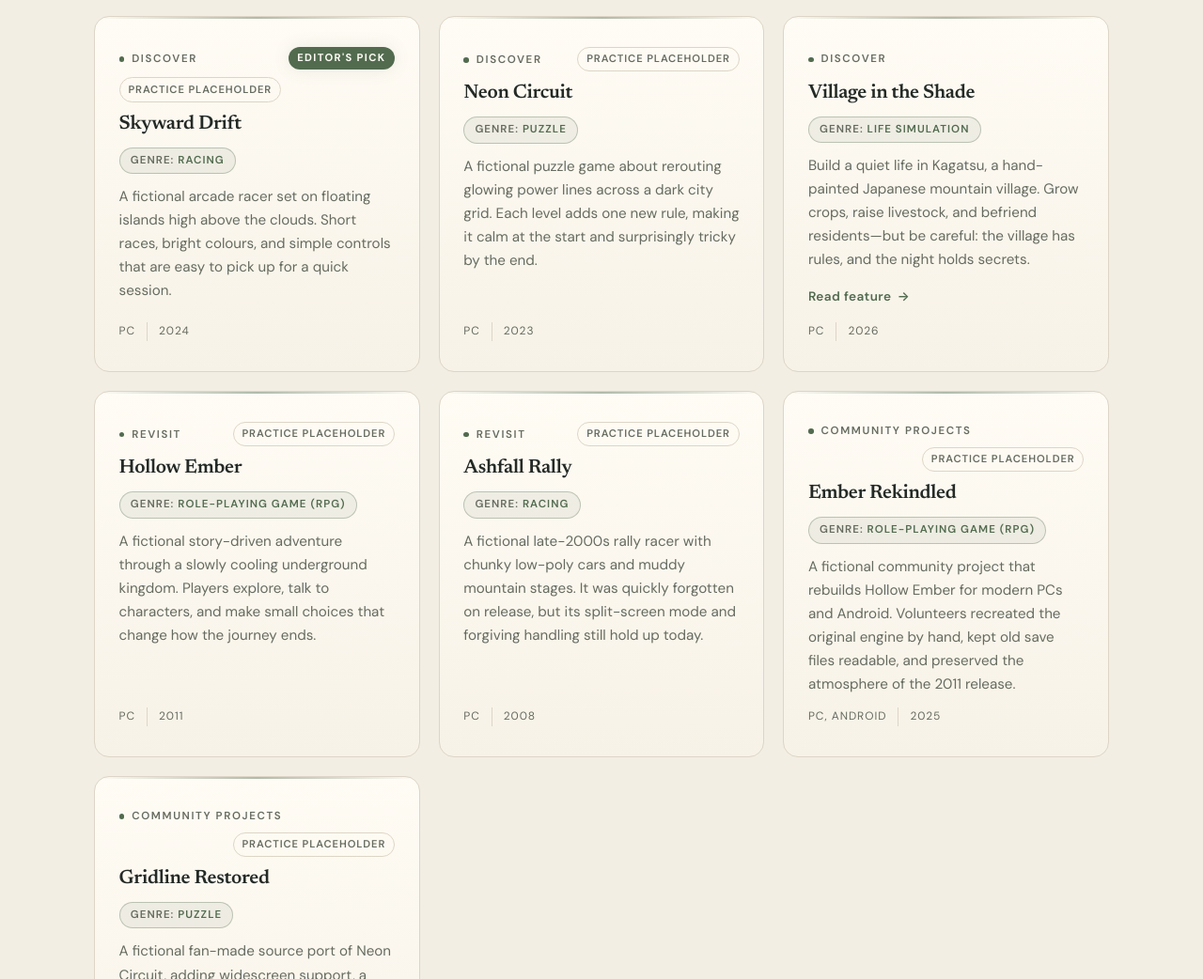
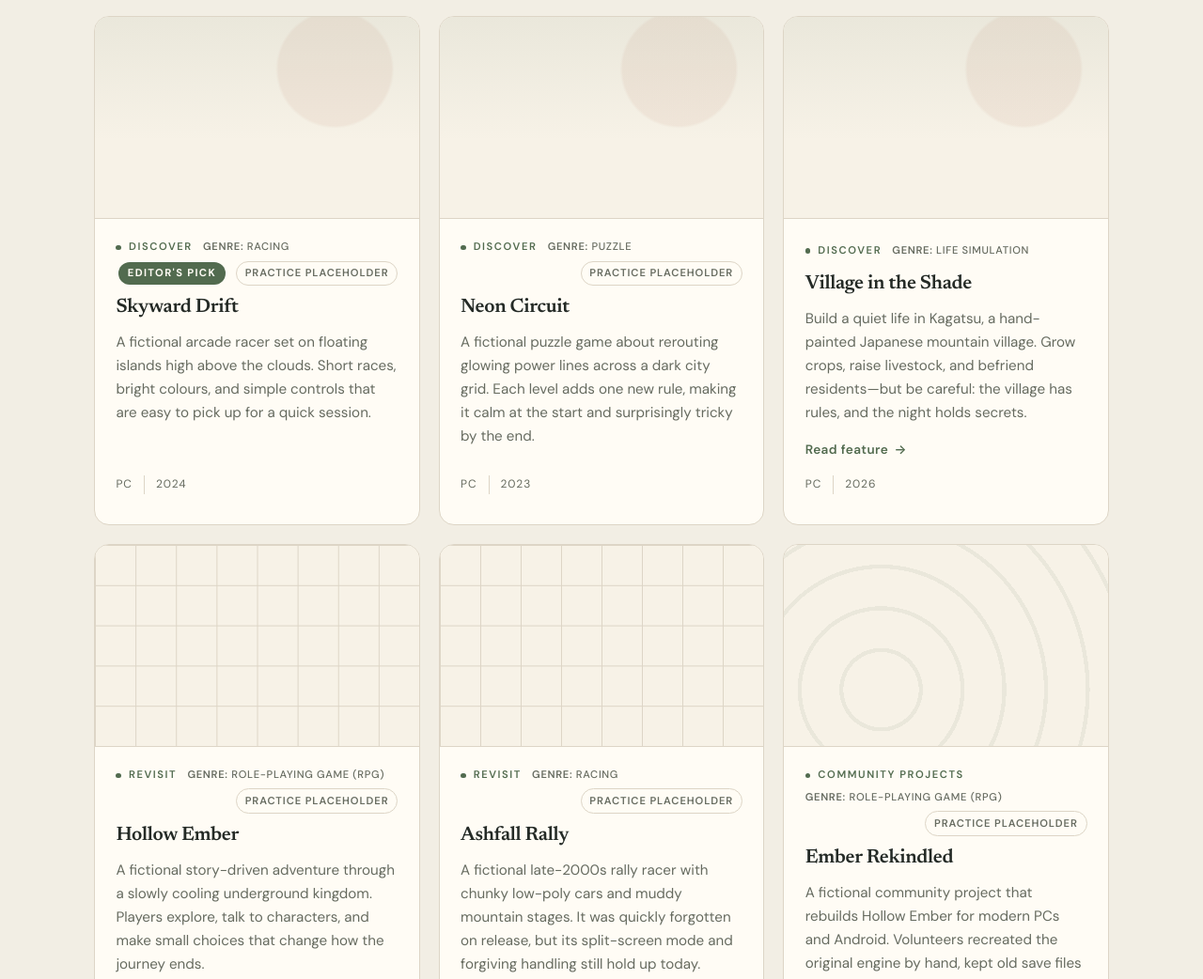
Before and after one commit to DigitalMark3t/opencode-practice, a plain HTML site: page index.html in a window 1280 px wide. Shown: the part 1730-2772 px from the top of the page at 94% size. Drawn offline with Linux system fonts and the light colour scheme.

Commit message:
Catalogue cards

```diff
--- a/index.html
+++ b/index.html
@@ -185,28 +185,39 @@
 
       </div>
 
+      <!-- Each entry is an <article>: one landscape image, then the editorial
+           text. The image blocks are intentional CSS-drawn placeholders, not
+           screenshots or generated game art. Only entries with a real
+           destination carry a link, and that single link covers the card. -->
       <article class="catalogue-card"
                data-category="discover"
                data-genre="racing"
                data-platform="PC"
                data-year="2024"
                data-search="arcade racer floating islands quick sessions">
+        <div class="card-media" aria-hidden="true"></div>
+
+        <div class="card-body">
           <div class="card-top">
             <span class="card-category">Discover</span>
+            <span class="card-genre"><strong>Genre:</strong> Racing</span>
             <span class="card-badge">EDITOR'S PICK</span>
             <span class="card-placeholder">PRACTICE PLACEHOLDER</span>
           </div>
+
           <h3>Skyward Drift</h3>
-        <p class="card-genre"><strong>Genre:</strong> Racing</p>
+
           <p class="card-description">
             A fictional arcade racer set on floating islands high above the
             clouds. Short races, bright colours, and simple controls that are
             easy to pick up for a quick session.
           </p>
+
           <ul class="card-meta">
             <li>PC</li>
             <li>2024</li>
           </ul>
+        </div>
       </article>
 
       <article class="catalogue-card"
@@ -215,21 +226,28 @@
                data-platform="PC"
                data-year="2023"
                data-search="power grid neon city logic levels">
+        <div class="card-media" aria-hidden="true"></div>
+
+        <div class="card-body">
           <div class="card-top">
             <span class="card-category">Discover</span>
+            <span class="card-genre"><strong>Genre:</strong> Puzzle</span>
             <span class="card-placeholder">PRACTICE PLACEHOLDER</span>
           </div>
+
           <h3>Neon Circuit</h3>
-        <p class="card-genre"><strong>Genre:</strong> Puzzle</p>
+
           <p class="card-description">
             A fictional puzzle game about rerouting glowing power lines across
             a dark city grid. Each level adds one new rule, making it calm at
             the start and surprisingly tricky by the end.
           </p>
+
           <ul class="card-meta">
             <li>PC</li>
             <li>2023</li>
           </ul>
+        </div>
       </article>
 
       <article class="catalogue-card"
@@ -238,25 +256,35 @@
                data-platform="PC"
                data-year="2026"
                data-search="village in the shade kagatsu nippon ichi software nis america farming simulation life simulation farming sim japanese village supernatural mystery horror night exploration crops livestock fishing hunting crafting the stakes of a peaceful life">
+        <div class="card-media" aria-hidden="true"></div>
+
+        <div class="card-body">
           <div class="card-top">
             <span class="card-category">Discover</span>
+            <span class="card-genre"><strong>Genre:</strong> Life Simulation</span>
           </div>
+
           <h3>Village in the Shade</h3>
-        <p class="card-genre"><strong>Genre:</strong> Life Simulation</p>
+
           <p class="card-description">
             Build a quiet life in Kagatsu, a hand-painted Japanese mountain
             village. Grow crops, raise livestock, and befriend residents—but be
             careful: the village has rules, and the night holds secrets.
           </p>
+
           <p class="card-action">
-          <a class="card-link" href="articles/village-in-the-shade.html">
+            <a class="card-link"
+               href="articles/village-in-the-shade.html"
+               aria-label="Read the feature: Village in the Shade">
               Read feature
             </a>
           </p>
+
           <ul class="card-meta">
             <li>PC</li>
             <li>2026</li>
           </ul>
+        </div>
       </article>
 
       <article class="catalogue-card"
@@ -265,21 +293,28 @@
                data-platform="PC"
                data-year="2011"
                data-search="underground kingdom story choices adventure">
+        <div class="card-media" aria-hidden="true"></div>
+
+        <div class="card-body">
           <div class="card-top">
             <span class="card-category">Revisit</span>
+            <span class="card-genre"><strong>Genre:</strong> Role-Playing Game (RPG)</span>
             <span class="card-placeholder">PRACTICE PLACEHOLDER</span>
           </div>
+
           <h3>Hollow Ember</h3>
-        <p class="card-genre"><strong>Genre:</strong> Role-Playing Game (RPG)</p>
+
           <p class="card-description">
             A fictional story-driven adventure through a slowly cooling
             underground kingdom. Players explore, talk to characters, and make
             small choices that change how the journey ends.
           </p>
+
           <ul class="card-meta">
             <li>PC</li>
             <li>2011</li>
           </ul>
+        </div>
       </article>
 
       <article class="catalogue-card"
@@ -288,21 +323,28 @@
                data-platform="PC"
                data-year="2008"
                data-search="rally vintage low poly split screen forgotten">
+        <div class="card-media" aria-hidden="true"></div>
+
+        <div class="card-body">
           <div class="card-top">
             <span class="card-category">Revisit</span>
+            <span class="card-genre"><strong>Genre:</strong> Racing</span>
             <span class="card-placeholder">PRACTICE PLACEHOLDER</span>
           </div>
+
           <h3>Ashfall Rally</h3>
-        <p class="card-genre"><strong>Genre:</strong> Racing</p>
+
           <p class="card-description">
             A fictional late-2000s rally racer with chunky low-poly cars and
             muddy mountain stages. It was quickly forgotten on release, but its
             split-screen mode and forgiving handling still hold up today.
           </p>
+
           <ul class="card-meta">
             <li>PC</li>
             <li>2008</li>
           </ul>
+        </div>
       </article>
 
       <article class="catalogue-card"
@@ -311,22 +353,29 @@
                data-platform="PC, Android"
                data-year="2025"
                data-search="source port recompilation preservation android engine">
+        <div class="card-media" aria-hidden="true"></div>
+
+        <div class="card-body">
           <div class="card-top">
             <span class="card-category">Community Projects</span>
+            <span class="card-genre"><strong>Genre:</strong> Role-Playing Game (RPG)</span>
             <span class="card-placeholder">PRACTICE PLACEHOLDER</span>
           </div>
+
           <h3>Ember Rekindled</h3>
-        <p class="card-genre"><strong>Genre:</strong> Role-Playing Game (RPG)</p>
+
           <p class="card-description">
             A fictional community project that rebuilds Hollow Ember for modern
             PCs and Android. Volunteers recreated the original engine by hand,
             kept old save files readable, and preserved the atmosphere of the
             2011 release.
           </p>
+
           <ul class="card-meta">
             <li>PC, Android</li>
             <li>2025</li>
           </ul>
+        </div>
       </article>
 
       <article class="catalogue-card"
@@ -335,21 +384,28 @@
                data-platform="PC"
                data-year="2024"
                data-search="decompilation source port level editor preservation archive">
+        <div class="card-media" aria-hidden="true"></div>
+
+        <div class="card-body">
           <div class="card-top">
             <span class="card-category">Community Projects</span>
+            <span class="card-genre"><strong>Genre:</strong> Puzzle</span>
             <span class="card-placeholder">PRACTICE PLACEHOLDER</span>
           </div>
+
           <h3>Gridline Restored</h3>
-        <p class="card-genre"><strong>Genre:</strong> Puzzle</p>
+
           <p class="card-description">
             A fictional fan-made source port of Neon Circuit, adding widescreen
             support, a level editor, and a browsable archive of
             community-made puzzles originally shared on the game's forums.
           </p>
+
           <ul class="card-meta">
             <li>PC</li>
             <li>2024</li>
           </ul>
+        </div>
       </article>
     </section>
 
--- a/style.css
+++ b/style.css
@@ -495,7 +495,10 @@ main {
 
 #featured {
   display: grid;
-  grid-template-columns: repeat(auto-fill, minmax(min(270px, 100%), 1fr));
+  /* auto-fill keeps any hidden cards' columns in reserve, so a single match
+     keeps its normal width. A 300px minimum gives three columns on wide
+     windows, two in between, and one on phones. */
+  grid-template-columns: repeat(auto-fill, minmax(min(300px, 100%), 1fr));
   gap: var(--space-md);
 
   padding-block: clamp(2.5rem, 6vw, 4.5rem);
@@ -668,21 +671,16 @@ main {
   display: none;
 }
 
-/* Each game card. */
+/* Each catalogue entry. The card is a flex column: one landscape image on
+   top, then the editorial text. position: relative lets the entry's single
+   link cover the whole card. */
 .catalogue-card {
   position: relative;
   display: flex;
   flex-direction: column;
-  gap: var(--space-sm);
   overflow: hidden;
 
-  padding: var(--space-lg) clamp(1.25rem, 2vw, 1.6rem);
-
-  background-image: linear-gradient(
-    180deg,
-    var(--color-surface),
-    var(--color-surface-deep)
-  );
+  background-color: var(--color-surface);
   border: 1px solid var(--color-border);
   border-radius: var(--radius-lg);
 
@@ -690,30 +688,51 @@ main {
     box-shadow 0.2s ease;
 }
 
-/* A thin accent line along the top edge of every card. */
-.catalogue-card::before {
-  content: "";
-  position: absolute;
-  inset: 0 0 auto 0;
-  height: 2px;
-  background-image: linear-gradient(
-    90deg,
-    transparent,
-    var(--color-accent),
-    transparent
-  );
-  opacity: 0.45;
-  transition: opacity 0.2s ease;
-}
-
-.catalogue-card:hover {
-  transform: translateY(-4px);
+/* Hover lifts the card; :focus-within gives the same emphasis to keyboard
+   users when the card's link has focus. */
+.catalogue-card:hover,
+.catalogue-card:focus-within {
+  transform: translateY(-3px);
   border-color: var(--color-accent-soft);
   box-shadow: var(--shadow-accent);
 }
 
-.catalogue-card:hover::before {
-  opacity: 1;
+/* Exactly one primary image per card, in landscape. These are intentional
+   CSS-drawn placeholders: no screenshots, no generated game art, and no
+   overlays or image labels. */
+.card-media {
+  aspect-ratio: 16 / 10;
+  background-color: var(--color-surface-deep);
+  border-bottom: 1px solid var(--color-border);
+  background-image:
+    radial-gradient(circle at 74% 26%, var(--color-secondary-wash) 0 20%, transparent 21%),
+    linear-gradient(180deg, var(--color-accent-wash), transparent 62%);
+}
+
+/* Revisit entries use a study grid and community entries use contour rings,
+   so the three editorial pillars stay visually distinct without labels. */
+.catalogue-card[data-category="revisit"] .card-media {
+  background-image:
+    linear-gradient(var(--color-border) 1px, transparent 1px),
+    linear-gradient(90deg, var(--color-border) 1px, transparent 1px);
+  background-size: 12.5% 20%, 12.5% 20%;
+}
+
+.catalogue-card[data-category="community"] .card-media {
+  background-image: repeating-radial-gradient(
+    circle at 30% 72%,
+    transparent 0 14%,
+    var(--color-accent-wash) 14% 15.5%
+  );
+}
+
+/* The editorial text sits in its own padded column beneath the image. */
+.card-body {
+  display: flex;
+  flex: 1;
+  flex-direction: column;
+  gap: var(--space-sm);
+  padding: var(--space-md) clamp(1.1rem, 2vw, 1.4rem) var(--space-lg);
 }
 
 .catalogue-card h3 {
@@ -725,28 +744,26 @@ main {
   margin: 0;
 }
 
-/* The top row holds the editorial category label plus, on some cards,
-   the "Editor's pick" badge and/or the "Practice placeholder" label.
-   min-height keeps the title aligned across cards even when a row wraps. */
+/* Metadata row: editorial pillar, genre, and any badge. min-height keeps the
+   row consistent when a card carries only one or two items. */
 .card-top {
   display: flex;
   flex-wrap: wrap;
   align-items: center;
-  justify-content: space-between;
-  gap: var(--space-xs);
+  gap: 0.35rem 0.7rem;
   min-height: 1.6rem;
 }
 
-/* Editorial category label, e.g. "Discover" or "Community Projects". */
+/* Editorial pillar label, e.g. "Discover" or "Community Projects". */
 .card-category {
-  color: var(--color-muted);
-  font-size: 0.72rem;
+  color: var(--color-accent);
+  font-size: 0.7rem;
   font-weight: 600;
   letter-spacing: 0.14em;
   text-transform: uppercase;
 }
 
-/* A small accent dot before each category label. */
+/* A small accent dot before each pillar label. */
 .card-category::before {
   content: "";
   display: inline-block;
@@ -758,9 +775,24 @@ main {
   vertical-align: middle;
 }
 
-/* The "Editor's pick" badge. It sits in the card's top row, so it is
-   positioned by the flex layout rather than by the card itself. */
+/* Genre metadata, kept quieter than the pillar. */
+.card-genre {
+  color: var(--color-muted);
+  font-size: 0.7rem;
+  font-weight: 500;
+  letter-spacing: 0.06em;
+  text-transform: uppercase;
+}
+
+.card-genre strong {
+  color: var(--color-muted);
+  font-weight: 600;
+}
+
+/* The "Editor's pick" badge. It sits in the metadata row, pushed to the
+   right by its auto margin. */
 .card-badge {
+  margin-left: auto;
   padding: 0.2rem 0.6rem;
   white-space: nowrap;
   background-color: var(--color-accent);
@@ -771,13 +803,13 @@ main {
   letter-spacing: 0.12em;
   line-height: 1.6;
   text-transform: uppercase;
-  box-shadow: 0 0 18px var(--color-accent-glow);
 }
 
 /* The "Practice placeholder" label marks fictional sample entries. It uses
    a quiet outline instead of the solid accent fill, so it stays visually
    distinct from the Editor's Pick badge when a card carries both. */
 .card-placeholder {
+  margin-left: auto;
   padding: 0.2rem 0.55rem;
   white-space: nowrap;
   border: 1px solid var(--color-border);
@@ -790,37 +822,9 @@ main {
   text-transform: uppercase;
 }
 
-/* Push the labels to the right edge of the top row and keep them together
-   when a card has both an Editor's Pick badge and a placeholder label. */
-.card-badge,
-.card-placeholder {
-  margin-left: auto;
-}
-
+/* When both labels are present, keep them together at the right edge. */
 .card-badge + .card-placeholder {
   margin-left: 0;
-}
-
-/* The genre line ("Genre: Racing") is a small accent pill. It uses an
-   explicit class so the card can gain more paragraphs later without
-   changing which text receives the pill styling. */
-.card-genre {
-  align-self: flex-start;
-  padding: 0.25rem 0.7rem;
-  background-color: var(--color-accent-wash);
-  border: 1px solid var(--color-accent-border);
-  border-radius: 999px;
-  color: var(--color-accent);
-  font-size: 0.72rem;
-  font-weight: 600;
-  letter-spacing: 0.09em;
-  line-height: 1.6;
-  text-transform: uppercase;
-}
-
-.card-genre strong {
-  color: var(--color-muted);
-  font-weight: 600;
 }
 
 .card-description {
@@ -1141,13 +1145,13 @@ footer p {
 
 /* ==========================================================================
    12. CATALOGUE FEATURE LINK
-   The "Read feature" action inside the Village in the Shade card. It sits
-   above the card meta row and uses the same accent as the rest of the
-   interface.
+   The quiet destination link inside a catalogue card. Its invisible overlay
+   makes the whole card clickable while keeping a single link per card, so
+   there is never a nested link.
    ========================================================================== */
 
 .card-action {
-  margin-top: var(--space-xs);
+  margin: 0;
 }
 
 .card-link {
@@ -1162,6 +1166,14 @@ footer p {
   text-decoration: none;
   border-bottom: 1px solid transparent;
   transition: color 0.18s ease, border-color 0.18s ease;
+}
+
+/* The stretched link: an invisible layer covering the whole card. The card
+   is position: relative, so inset: 0 fills it. */
+.card-link::before {
+  content: "";
+  position: absolute;
+  inset: 0;
 }
 
 .card-link::after {
```
Lines whose indentation alone changed are shown as unchanged.
